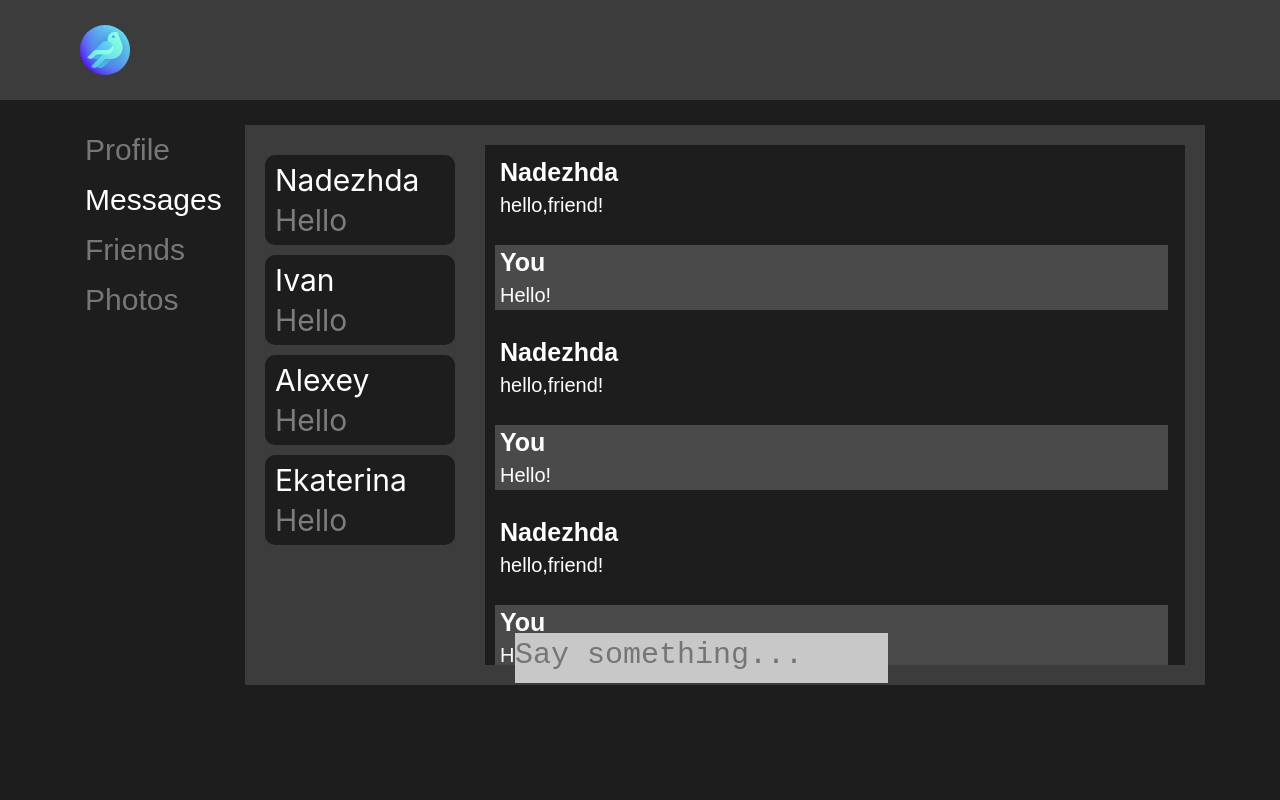
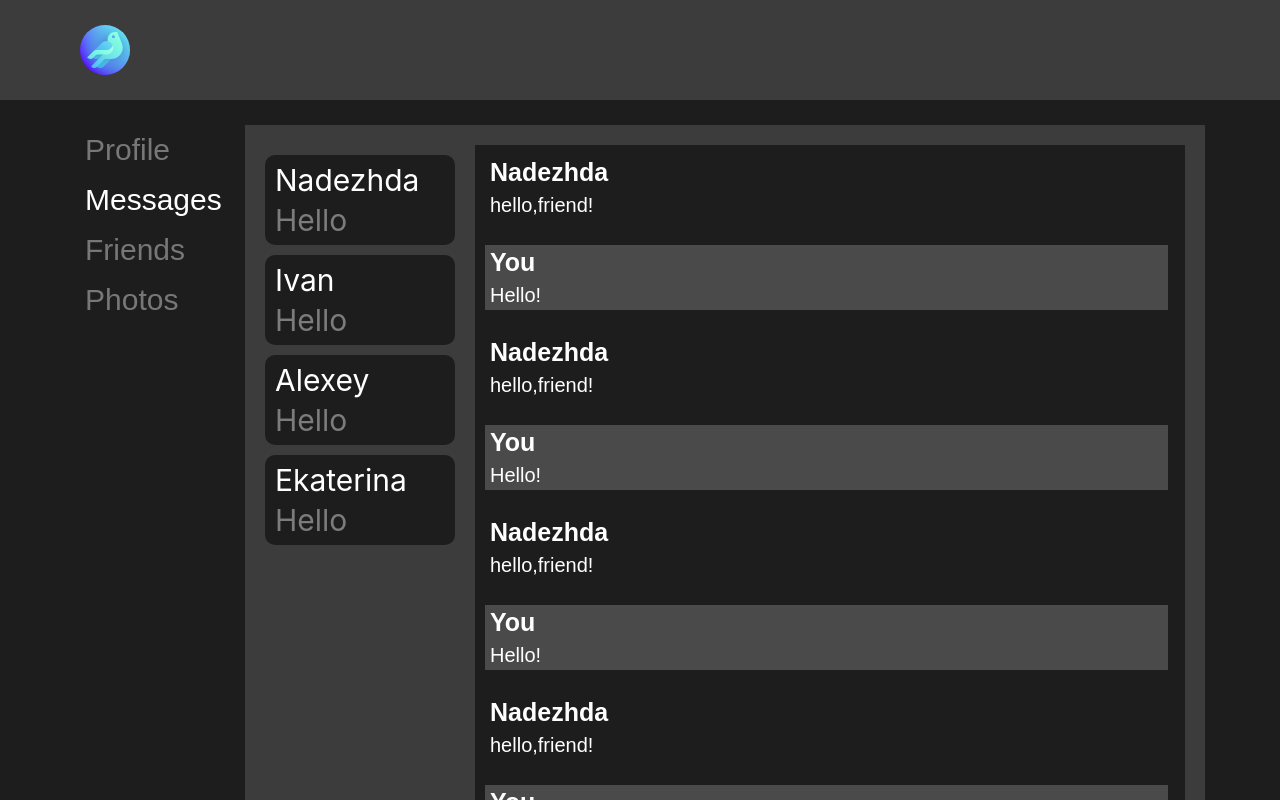
Before and after one commit to dilserg/reactfirst, a React (Create React App) app: page /dialogs in a window 1280 px wide. Shown: the top 800 px of the page. Built offline with nearby package versions, Linux system fonts and the light colour scheme.

Commit message:
trying to put input bottom

```diff
--- a/package.json
+++ b/package.json
@@ -10,6 +10,7 @@
     "react-dom": "^17.0.1",
     "react-router-dom": "^5.2.0",
     "react-scripts": "4.0.1",
+    "react-textarea-autosize": "^8.3.0",
     "web-vitals": "^0.2.4"
   },
   "scripts": {
--- a/src/App.css
+++ b/src/App.css
@@ -25,6 +25,7 @@ html {
     height: 100%;
 }
 body {
+    height: 100%;
     overflow-x: hidden;
     padding: 0 75px;
     background-color: #1d1d1d;
@@ -48,6 +49,8 @@ button:focus{
     outline: none;
 }
 .App {
+    max-width: 2000px;
+    margin: 0 auto;
     display: grid;
     row-gap: 25px;
     column-gap: 10px;
@@ -59,3 +62,13 @@ button:focus{
 .content{
     grid-area: content;
 }
+
+::-webkit-scrollbar {
+    width: 4px; /* ширина для вертикального скролла */
+    background-color: #3c3c3c;
+}
+::-webkit-scrollbar-thumb {
+    background-color: #646464;
+    border-radius: 9em;
+    box-shadow: inset 1px 1px 10px #f3faf7;
+}
--- a/src/components/Dialogs/Dialog/Dialog.jsx
+++ b/src/components/Dialogs/Dialog/Dialog.jsx
@@ -2,7 +2,6 @@ import React from "react";
 import style from "./Dialog.module.css"
 import DialogMessage from "./DialogeMessage/DialogMessage";
 import SelfDialogMessage from "./DialogeMessage/SelfDialogMessage";
-import InputMessage from "./InputMessage/InputMessage";
 
 
 
@@ -22,7 +21,6 @@ const Dialog = (props) =>{
   return(
     <div className={style.content}>
       {DialogMessages}
-      <InputMessage/>
     </div>
   )
 }
--- a/src/components/Dialogs/Dialog/Dialog.module.css
+++ b/src/components/Dialogs/Dialog/Dialog.module.css
@@ -1,7 +1,7 @@
 .content {
     overflow-x: hidden;
     overflow-y: auto;
-    max-height: 500px;
+    height: 100%;
     color: white;
     padding: 10px 20px 10px 10px;
     background-color: #1d1d1d;
--- a/src/components/Dialogs/Dialogs.jsx
+++ b/src/components/Dialogs/Dialogs.jsx
@@ -2,6 +2,7 @@ import React from "react";
 import styles from "./Dialogs.module.css";
 import SidebarMessage from "./SidebarMessage/SidebarMessage";
 import Dialog from "./Dialog/Dialog";
+import InputMessage from "./InputMessage/InputMessage";
 
 
 
@@ -18,7 +19,7 @@ const Dialogs = (props) => {
         {messages}
       </div>
       <Dialog DialogMessages={props.DialogMessages}/>
-
+      <InputMessage/>
     </div>
   );
 };
--- a/src/components/Dialogs/Dialogs.module.css
+++ b/src/components/Dialogs/Dialogs.module.css
@@ -1,12 +1,13 @@
 .dialogs{
-    position: relative;
+    max-width: 1500px;
     background-color: #3c3c3c;
     padding: 20px;
     display: grid;
-    column-gap: 20px;
-    grid-template-columns: 200px 1fr;
-    grid-template-rows: 1fr auto;
-    grid-template-areas: "sidebar content";
+    column-gap: 10px;
+    grid-template-columns: 200px minmax(200px, auto);
+    grid-template-rows: auto 50px;
+    grid-template-areas: "sidebar content"
+                         "sidebar input";
 }
 .sidebar{
     padding-right: 10px;
--- a/src/components/Dialogs/Dialog/InputMessage/InputMessage.jsx
+++ b/src/components/Dialogs/InputMessage/InputMessage.jsx
@@ -1,12 +1,11 @@
 import React from 'react';
 import styles from "./InputMessage.module.css"
+import TextareaAutosize from 'react-textarea-autosize';
 
 const InputMessage = () => {
   return (
     <div className={styles.input}>
-      <textarea autoFocus rows={10} placeholder="Say something..." className={styles.textarea}>
-
-      </textarea>
+      <TextareaAutosize className={styles.textarea} placeholder="Say something..." autoFocus maxRows={4}/>
     </div>
   );
 };
--- a/src/components/Dialogs/Dialog/InputMessage/InputMessage.module.css
+++ b/src/components/Dialogs/InputMessage/InputMessage.module.css
@@ -1,13 +1,15 @@
 .input{
-    position: absolute;
-    bottom: 0;
+
+    margin-left: -20px;
+    grid-area: input;
 }
 .textarea{
+
     resize: none;
     padding: 5px 0;
-    font-size: 30px;
+    font-size: 20px;
     height: 40px;
-    width: calc(100% - 43px);
+    width: 98%;
     background-color: #c8c8c8;
     margin: 20px 20px 0 20px;
     outline: none;
--- a/src/components/Profile/Profile.module.css
+++ b/src/components/Profile/Profile.module.css
@@ -10,6 +10,7 @@
                         ". posts";
     grid-template-columns: 240px auto;
     row-gap: 20px;
+    max-width: 1500px;
 }
 .avatar img{
     height: 200px;
--- a/src/state/state.js
+++ b/src/state/state.js
@@ -14,6 +14,7 @@ let state = {
     {id: 2, name: "Ivan", content: "Hello"},
     {id: 3, name: "Alexey", content: "Hello"},
     {id: 4, name: "Ekaterina", content: "Hello"},
+
   ],
   DialogMessages: [
     {name: "Nadezhda", content: "hello,friend!"},
```
Also changed, not shown: 2 other files (tests, documents, lock files or other folders).
